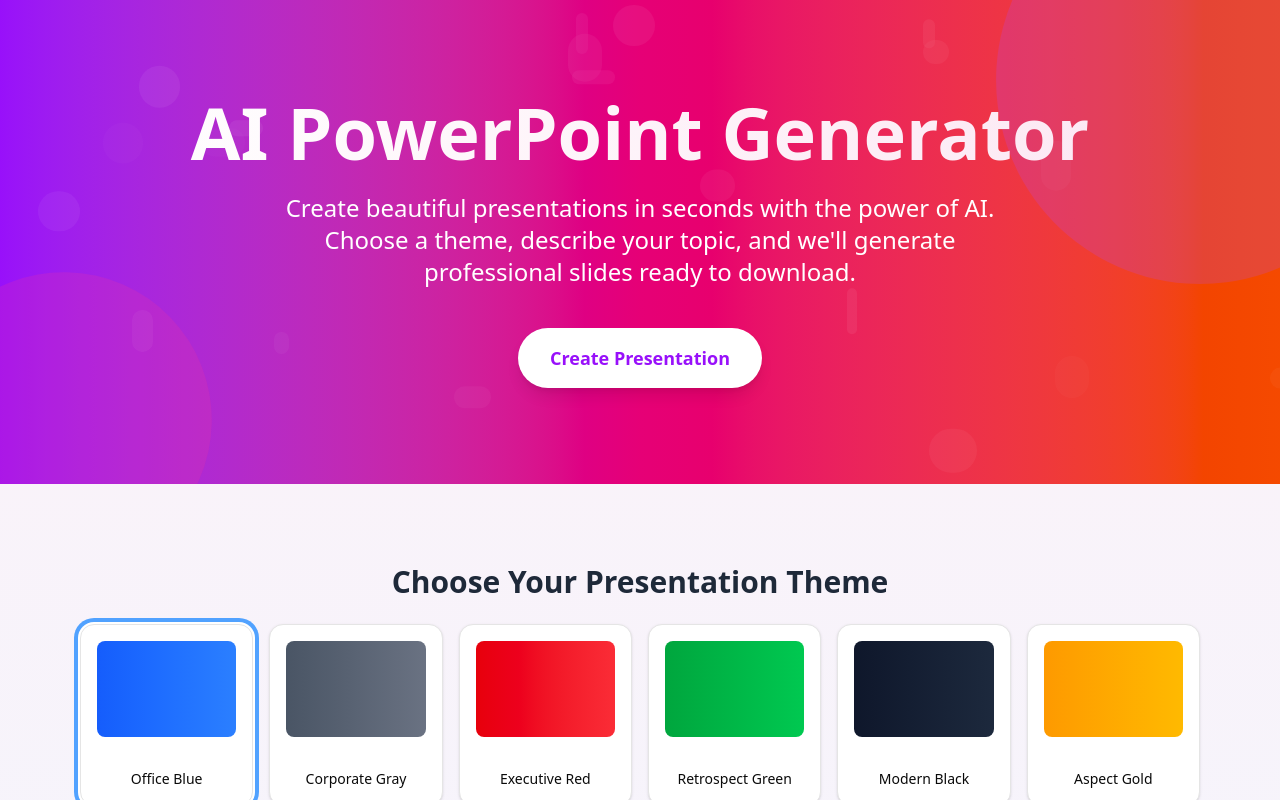
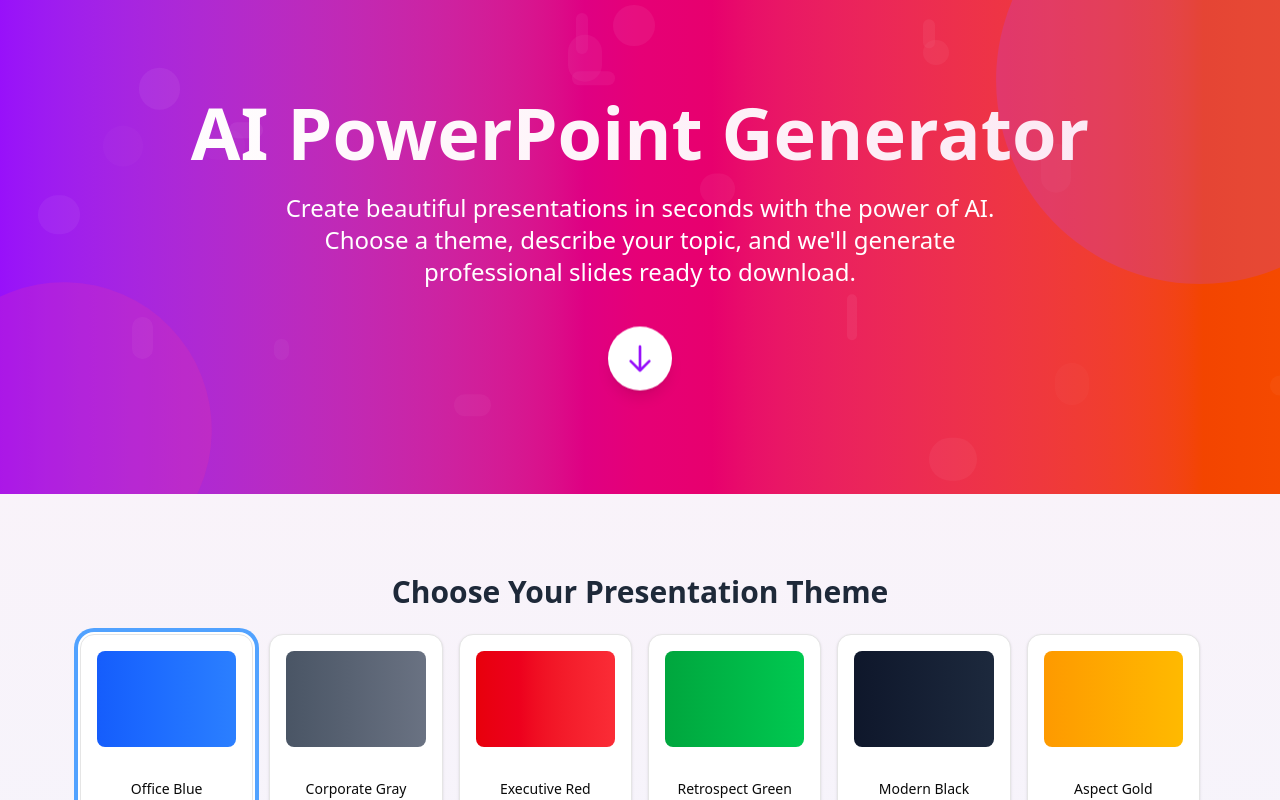
Before and after one commit to Avik-creator/aipptgenerator, a Next.js app: page / in a window 1280 px wide. Shown: the top 800 px of the page. Built offline with nearby package versions, Linux system fonts and the light colour scheme.

Commit message:
Added Changes.

```diff
--- a/src/components/page/Hero.tsx
+++ b/src/components/page/Hero.tsx
@@ -55,15 +55,36 @@ export default function Hero() {
           animate={{ opacity: 1, y: 0 }}
           transition={{ duration: 0.8, delay: 0.4 }}
         >
-          <Link href="/#generate">
-            <motion.button
-              className="bg-white text-purple-600 font-bold py-4 px-8 rounded-full text-lg shadow-lg hover:shadow-xl"
+            <Link href="/">
+            <motion.div
+              className="bg-white text-purple-600 rounded-full p-4 shadow-lg hover:shadow-xl inline-block transition duration-300 ease-in-out"
               whileHover={{ scale: 1.05 }}
               whileTap={{ scale: 0.95 }}
+              animate={{
+                y: [0, 10, 0, -10, 0],
+              }}
+              transition={{
+                duration: 3,
+                ease: "easeInOut",
+                repeat: Infinity,
+              }}
             >
-              Create Presentation
-            </motion.button>
-          </Link>
+              <motion.svg
+              xmlns="http://www.w3.org/2000/svg"
+              className="h-8 w-8"
+              fill="none"
+              viewBox="0 0 24 24"
+              stroke="currentColor"
+              >
+              <path
+                strokeLinecap="round"
+                strokeLinejoin="round"
+                strokeWidth={2}
+                d="M19 14l-7 7m0 0l-7-7m7 7V3"
+              />
+              </motion.svg>
+            </motion.div>
+            </Link>
         </motion.div>
       </div>
 
--- a/src/components/page/presentation-previewer.tsx
+++ b/src/components/page/presentation-previewer.tsx
@@ -115,8 +115,8 @@ export function PresentationPreview({ presentation }: { presentation: Presentati
                 data: imageUrl,
                 x: '55%',
                 y: 1.5,
-                w: 4,
-                h: 3
+                w: 3.5,
+                h: 3.5
               })
             } else {
               // For URL images
@@ -124,8 +124,8 @@ export function PresentationPreview({ presentation }: { presentation: Presentati
                 path: imageUrl,
                 x: '55%',
                 y: 1.5,
-                w: 4,
-                h: 3
+                w: 3.5,
+                h: 3.5
               })
             }
           } catch (imageError) {
```
